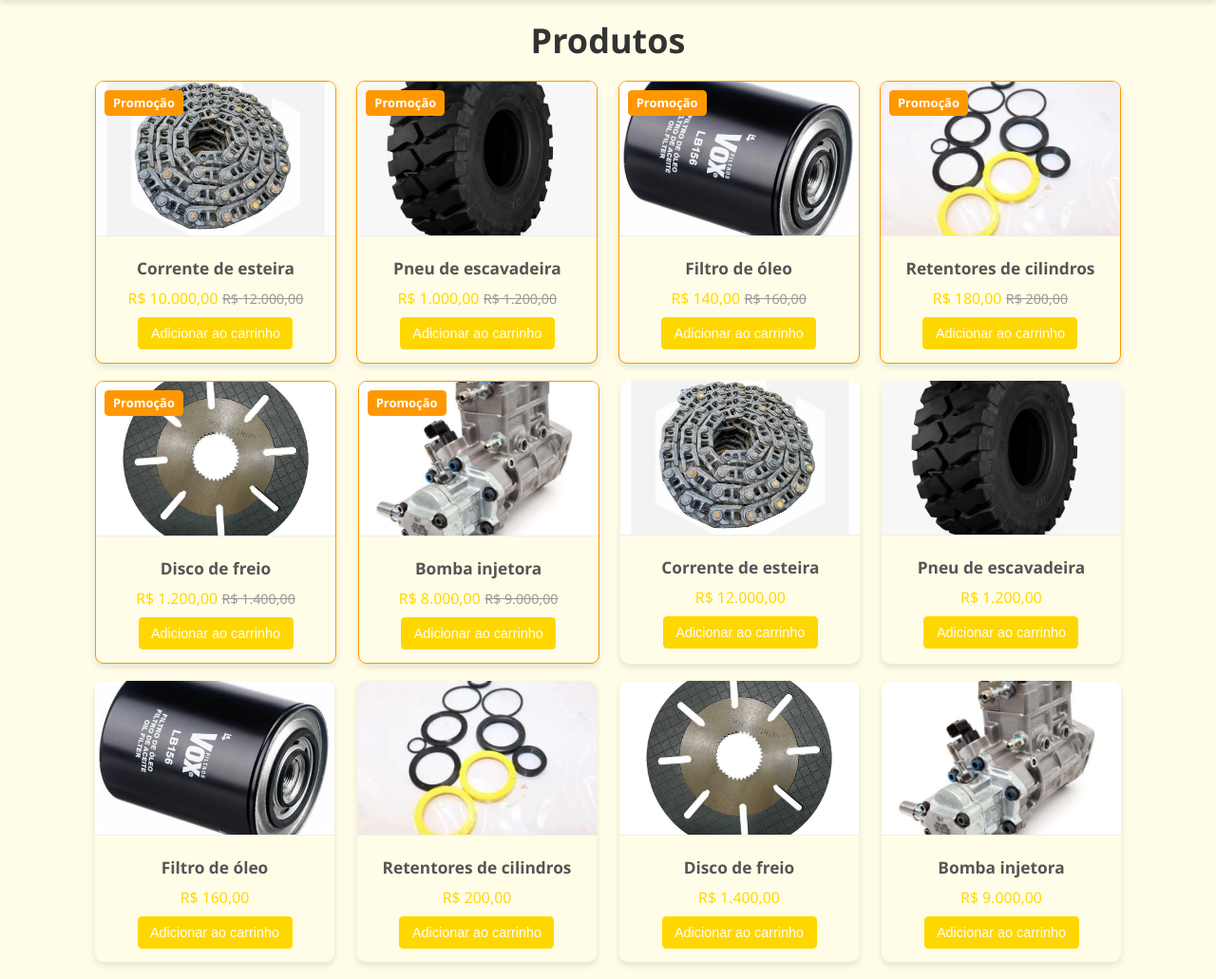
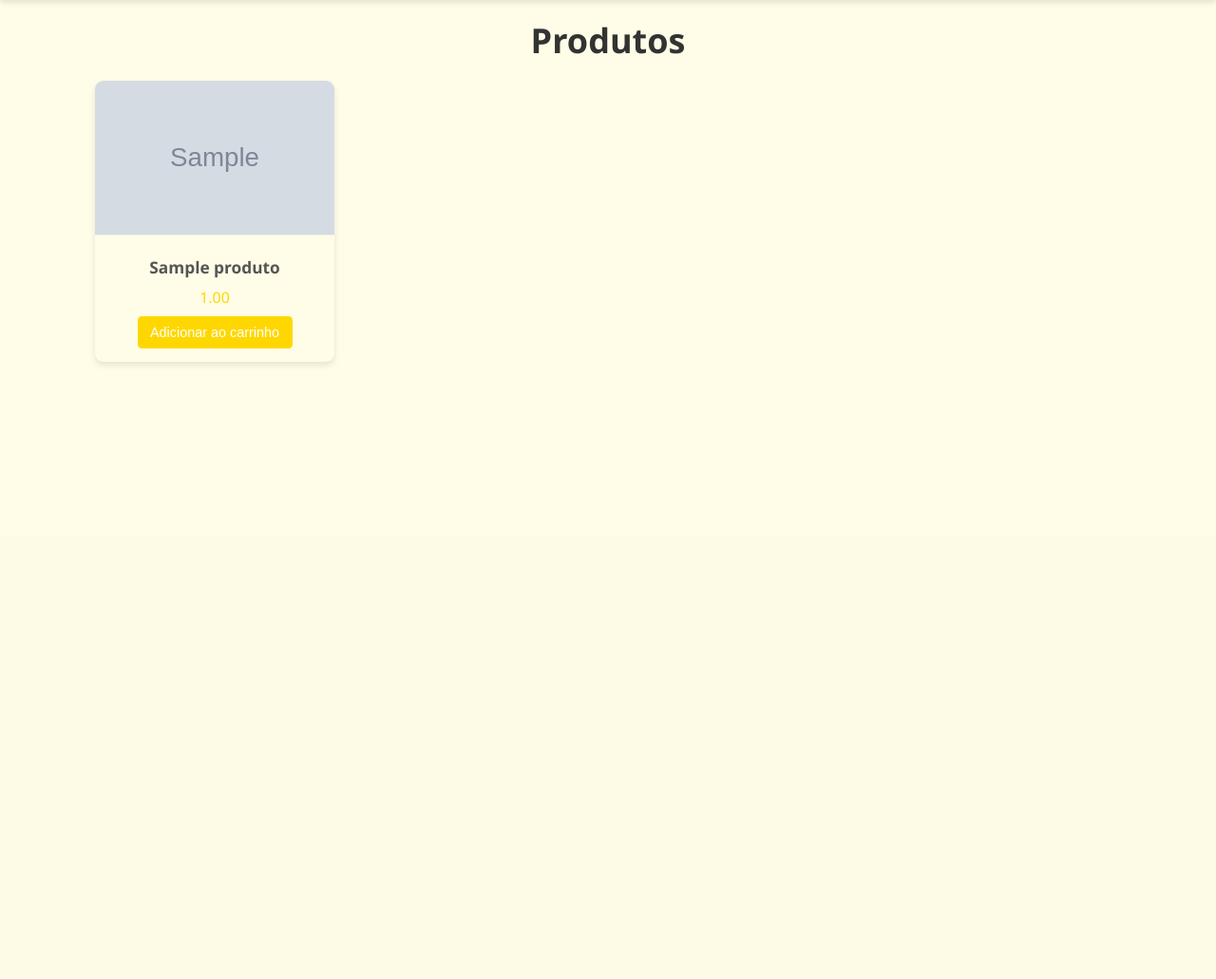
Before and after one commit to Projects-M-G-N/ProjetoAutopecas, a PHP site: page / in a window 1280 px wide. Shown: the part 235-1266 px from the top of the page at 95% size. After the commit the page ends 619 px from the top, so only its background shows below. Run offline with PHP 8.4, Linux system fonts and the light colour scheme; tables that the repository leaves empty hold one stand-in row (values such as "Sample post"); grey boxes marked "Sample" are stand-in pictures; some libraries are stand-ins or nearby versions.

Commit message:
Cadastro de Produtos

```diff
--- a/public/index.php
+++ b/public/index.php
@@ -21,7 +21,7 @@ if (isset($_POST['cadastrar'])) {
     $endereco = $_POST['endereco'];
     $result = mysqli_query($conexao, "INSERT INTO cliente VALUES (NULL, '$nome','$email','$senha','$telefone','$data','$endereco')");
     $_SESSION['login'] = true;
-    echo "<script>window.locate.href = './'</script>";
+    echo "<script>window.location.href = './'</script>";
 }
 
 if (isset($_POST['login'])) {
@@ -35,9 +35,27 @@ if (isset($_POST['login'])) {
             echo "<script>alert('Senha Incorreta')</script>";
         } else {
             $_SESSION['login'] = true;
-            echo "<script>window.locate.href = './'</script>";
+            echo "<script>window.location.href = './'</script>";
         }
     } else {
         echo "<script>alert('E-mail não cadastrado!')</script>";
     }
 }
+
+if (isset($_POST['cadProduto'])) {
+    $nome = $_POST['nome'];
+    $descricao = $_POST['descricao'];
+    $preco = $_POST['preco'];
+    $img = $_FILES["img"]["name"];
+    $novo_nome_do_arquivo = uniqid();
+    $extensao = strtolower(pathinfo($img, PATHINFO_EXTENSION));
+    $img_nome = $novo_nome_do_arquivo . "." .  $extensao;
+    move_uploaded_file($_FILES['img']['tmp_name'], "../public/assets/img/" . $img_nome);
+    $quantidade = $_POST['quantidade'];
+    $fornecedor = $_POST['fornecedor'];
+
+    $comando = mysqli_query($conexao, "INSERT INTO produto VALUES (NULL, '$nome', '$descricao', '$preco', '$img_nome', '$quantidade', '1')");
+
+
+    echo "<script>window.location.href = './'</script>";
+}
--- a/public/views/cadastro.php
+++ b/public/views/cadastro.php
@@ -11,7 +11,7 @@
         <a href="./"><h1>Cadastro - SCAP</h1></a>
     </header>
     <div class="box">
-        <form action="./" method="post">
+        <form action="" method="post">
             <h1>Cadastro de Usuário</h1>
             <div class="inputbox">
                 <input type="text" name="nome" id="nome" class="inputUser" placeholder="Nome Completo" required>
--- a/public/views/index.php
+++ b/public/views/index.php
@@ -1,3 +1,12 @@
+<?php
+
+require '../config.php';
+
+$produtos = mysqli_query($conexao, "SELECT * FROM produto");
+
+$produto = mysqli_fetch_all($produtos);
+?>
+
 <!DOCTYPE html>
 <html lang="pt-br">
 
@@ -46,143 +55,19 @@
     <main>
         <h1>Produtos</h1>
         <div class="product-list">
-            <div class="card promotion">
-                <img src="public/assets/img/corrente-de-esteira.jpg" alt="Corrente de esteira">
-                <div class="card-content">
-                    <h2>Corrente de esteira</h2>
-                    <div class="price">
-                        R$ 10.000,00
-                        <span class="original-price">R$ 12.000,00</span>
+            <?php
+            for ($i = 0; $i < mysqli_num_rows($produtos); $i++) { ?>
+                <div class="card">
+                    <img src="public/assets/img/<?= $produto[$i][4] ?>" alt="<?= $produto[$i][1] ?>">
+                    <div class="card-content">
+                        <h2><?= $produto[$i][1] ?></h2>
+                        <div class="price">
+                            <?= $produto[$i][3] ?>
+                        </div>
+                        <button>Adicionar ao carrinho</button>
                     </div>
-                    <button>Adicionar ao carrinho</button>
                 </div>
-            </div>
-
-            <div class="card promotion">
-                <img src="public/assets/img/pneu.jpg" alt="Pneu de escavadeira">
-                <div class="card-content">
-                    <h2>Pneu de escavadeira</h2>
-                    <div class="price">
-                        R$ 1.000,00
-                        <span class="original-price">R$ 1.200,00</span>
-                    </div>
-                    <button>Adicionar ao carrinho</button>
-                </div>
-            </div>
-
-            <div class="card promotion">
-                <img src="public/assets/img/filtro-de-oleo.jpg" alt="Filtro de óleo">
-                <div class="card-content">
-                    <h2>Filtro de óleo</h2>
-                    <div class="price">
-                        R$ 140,00
-                        <span class="original-price">R$ 160,00</span>
-                    </div>
-                    <button>Adicionar ao carrinho</button>
-                </div>
-            </div>
-
-            <div class="card promotion">
-                <img src="public/assets/img/retentores-de-cilindoros.jpg" alt="Retentores de cilindros">
-                <div class="card-content">
-                    <h2>Retentores de cilindros</h2>
-                    <div class="price">
-                        R$ 180,00
-                        <span class="original-price">R$ 200,00</span>
-                    </div>
-                    <button>Adicionar ao carrinho</button>
-                </div>
-            </div>
-
-            <div class="card promotion">
-                <img src="public/assets/img/disco_de_freio.jpg" alt="Disco de freio">
-                <div class="card-content">
-                    <h2>Disco de freio</h2>
-                    <div class="price">
-                        R$ 1.200,00
-                        <span class="original-price">R$ 1.400,00</span>
-                    </div>
-                    <button>Adicionar ao carrinho</button>
-                </div>
-            </div>
-
-            <div class="card promotion">
-                <img src="public/assets/img/bomba_injetora.jpg" alt="Bomba injetora">
-                <div class="card-content">
-                    <h2>Bomba injetora</h2>
-                    <div class="price">
-                        R$ 8.000,00
-                        <span class="original-price">R$ 9.000,00</span>
-                    </div>
-                    <button>Adicionar ao carrinho</button>
-                </div>
-            </div>
-
-            <div class="card">
-                <img src="public/assets/img/corrente-de-esteira.jpg" alt="Corrente de esteira">
-                <div class="card-content">
-                    <h2>Corrente de esteira</h2>
-                    <div class="price">
-                        R$ 12.000,00
-                    </div>
-                    <button>Adicionar ao carrinho</button>
-                </div>
-            </div>
-
-            <div class="card">
-                <img src="public/assets/img/pneu.jpg" alt="Pneu de escavadeira">
-                <div class="card-content">
-                    <h2>Pneu de escavadeira</h2>
-                    <div class="price">
-                        R$ 1.200,00
-                    </div>
-                    <button>Adicionar ao carrinho</button>
-                </div>
-            </div>
-
-            <div class="card">
-                <img src="public/assets/img/filtro-de-oleo.jpg" alt="Filtro de óleo">
-                <div class="card-content">
-                    <h2>Filtro de óleo</h2>
-                    <div class="price">
-                        R$ 160,00
-                    </div>
-                    <button>Adicionar ao carrinho</button>
-                </div>
-            </div>
-
-            <div class="card">
-                <img src="public/assets/img/retentores-de-cilindoros.jpg" alt="Retentores de cilindros">
-                <div class="card-content">
-                    <h2>Retentores de cilindros</h2>
-                    <div class="price">
-                        R$ 200,00
-                    </div>
-                    <button>Adicionar ao carrinho</button>
-                </div>
-            </div>
-
-            <div class="card">
-                <img src="public/assets/img/disco_de_freio.jpg" alt="Disco de freio">
-                <div class="card-content">
-                    <h2>Disco de freio</h2>
-                    <div class="price">
-                        R$ 1.400,00
-                    </div>
-                    <button>Adicionar ao carrinho</button>
-                </div>
-            </div>
-
-            <div class="card">
-                <img src="public/assets/img/bomba_injetora.jpg" alt="Bomba injetora">
-                <div class="card-content">
-                    <h2>Bomba injetora</h2>
-                    <div class="price">
-                        R$ 9.000,00
-                    </div>
-                    <button>Adicionar ao carrinho</button>
-                </div>
-            </div>
+            <?php } ?>
         </div>
     </main>
 </body>
--- a/public/views/login.php
+++ b/public/views/login.php
@@ -18,7 +18,7 @@
     <main>
         <div class="login-container">
             <h1>Login</h1>
-            <form action="./" method="post">
+            <form action="" method="post">
                 <input type="email" placeholder="Digite seu e-mail" name="email" required>
                 <input type="password" placeholder="Senha" name="senha" required>
                 <button type="submit" name="login">Entrar</button>
```
Also changed, not shown: public/views/cadProduto.php (+10 -6 lines), sql/sis_analise.sql (+40 -33 lines).
